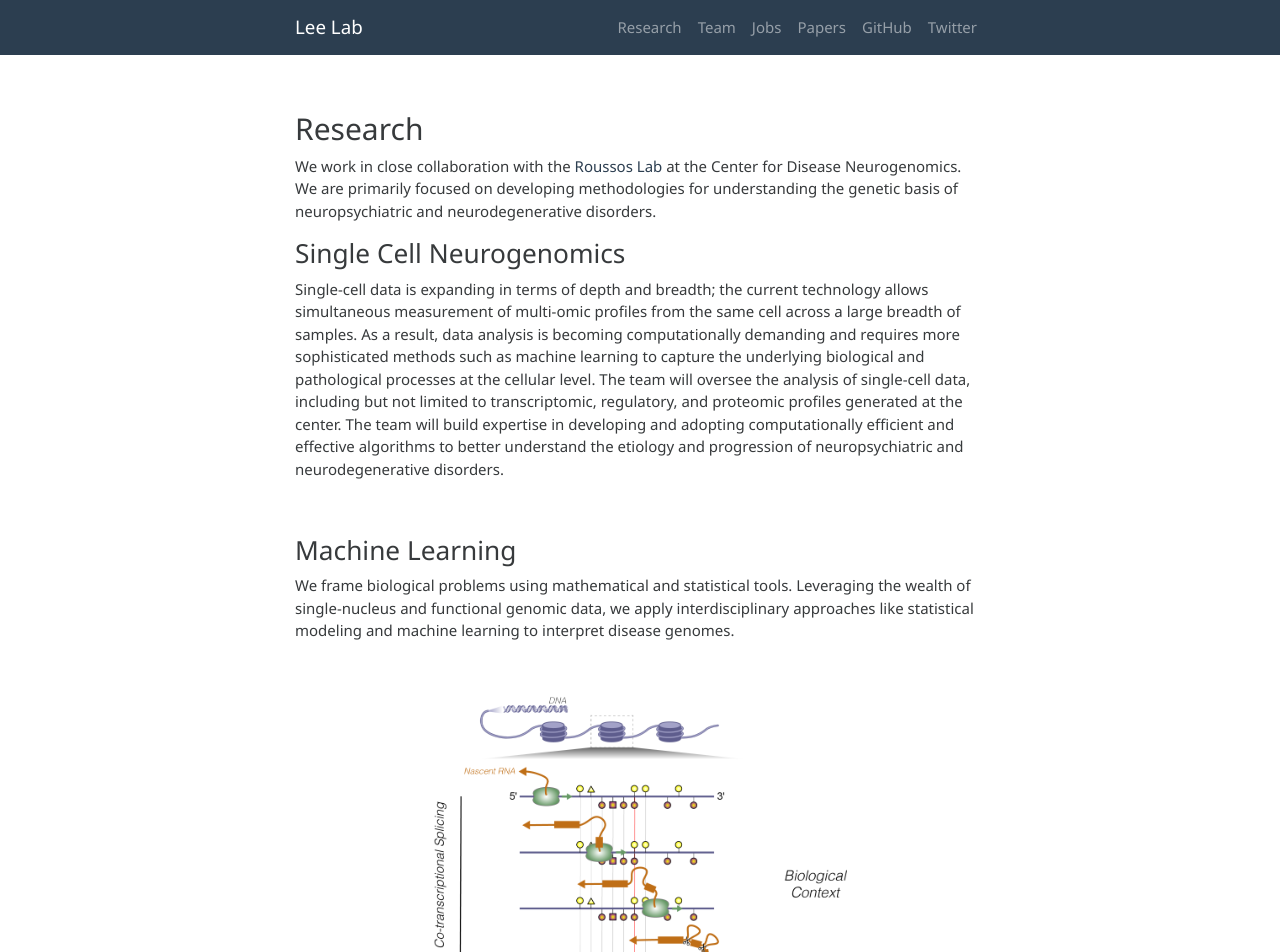
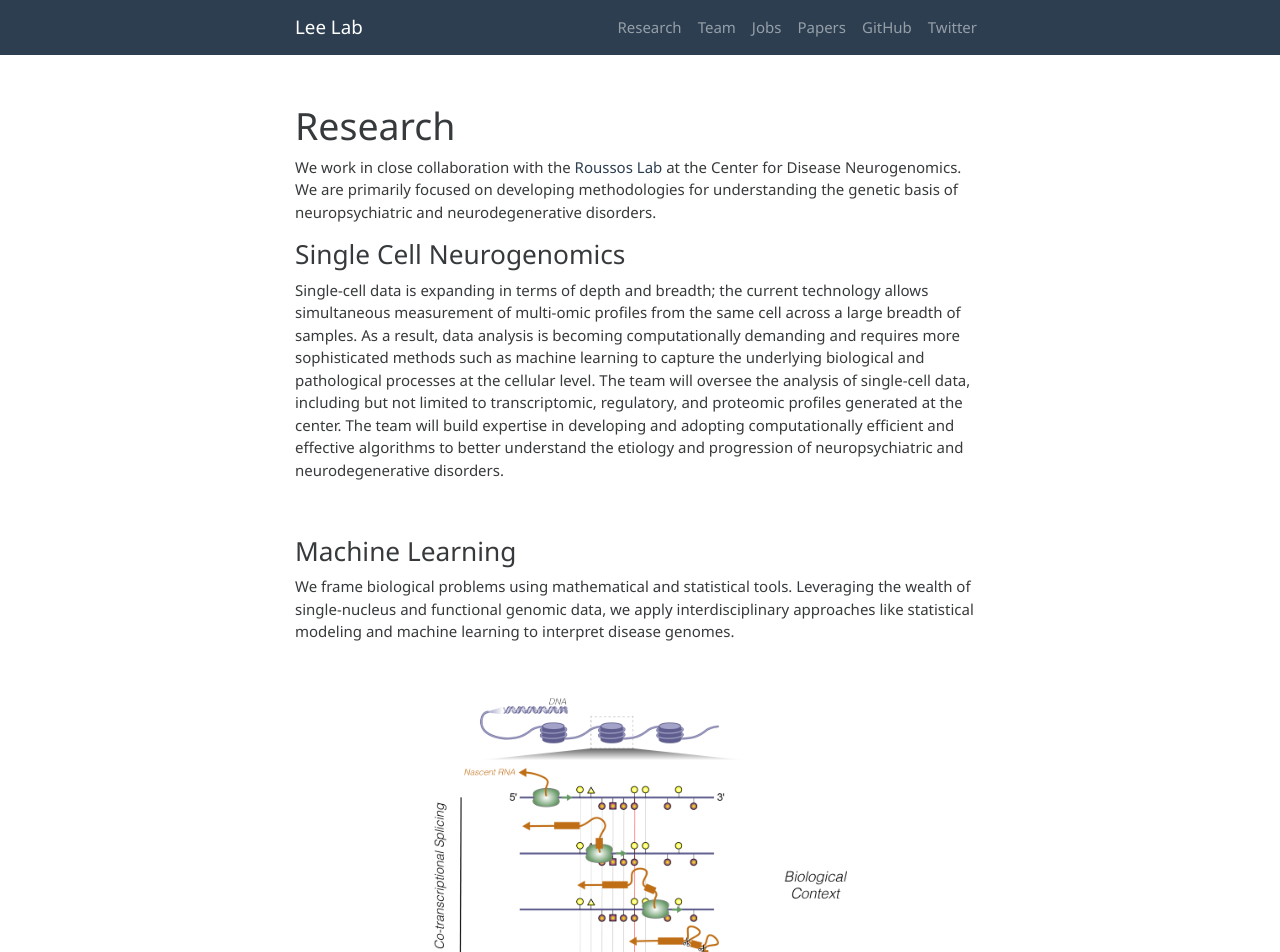
Before and after one commit to leelaboratory/leelaboratory.github.io, a Jekyll site: the page built from pages/research.md, in a window 1280 px wide. Shown: the top 952 px of the page. Built offline with Jekyll 4.4.1, drawn with Linux system fonts in a browser that asks for light colours.

```diff
--- a/pages/research.md
+++ b/pages/research.md
@@ -1,10 +1,8 @@
 ---
 permalink: /research/
 layout: page
-title: ''
+title: 'Research'
 ---
-
-## Research
 
 We work in close collaboration with the [Roussos Lab](http://labs.icahn.mssm.edu/roussos-lab/) at the Center for Disease Neurogenomics. We are primarily focused on developing methodologies for understanding the genetic basis of neuropsychiatric and neurodegenerative disorders.
 
```
